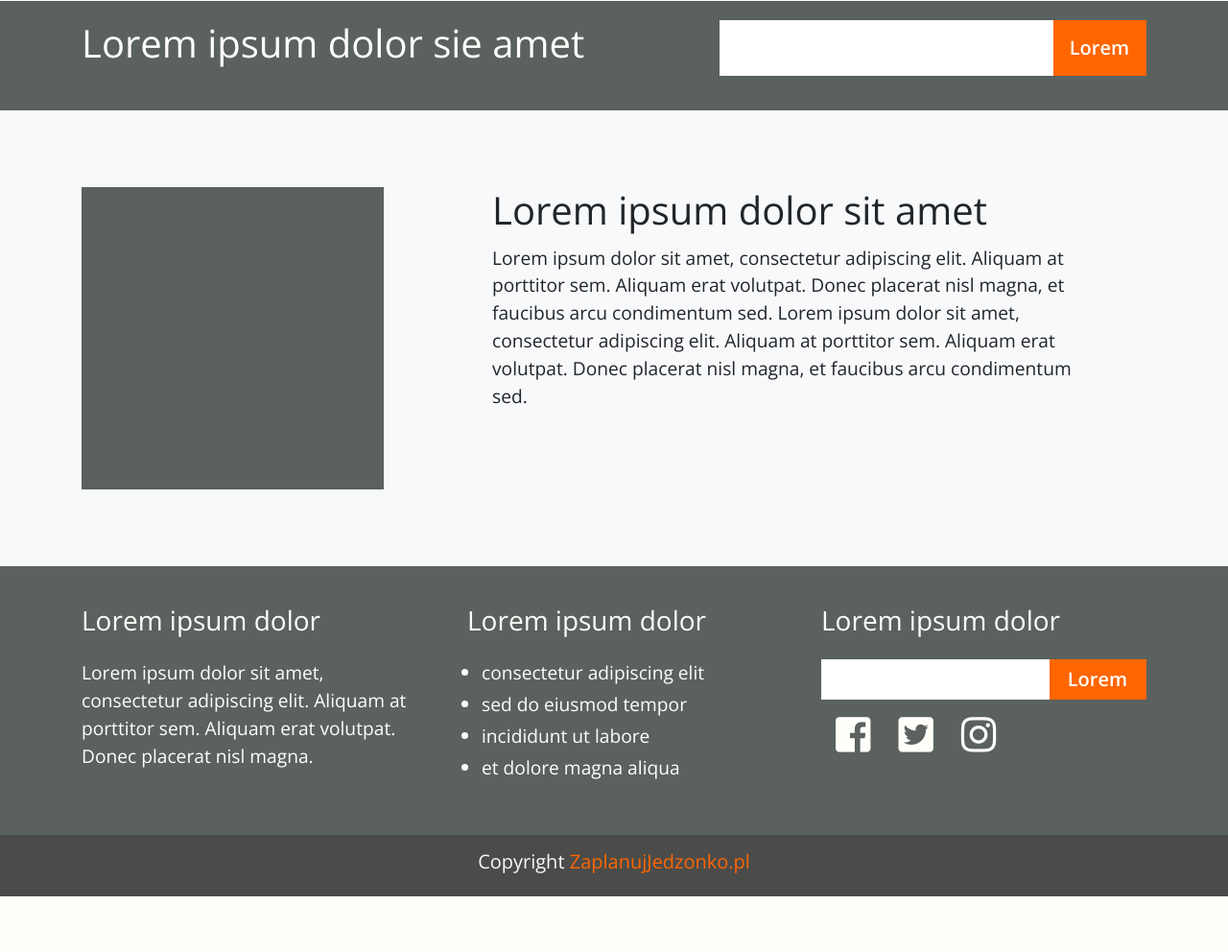
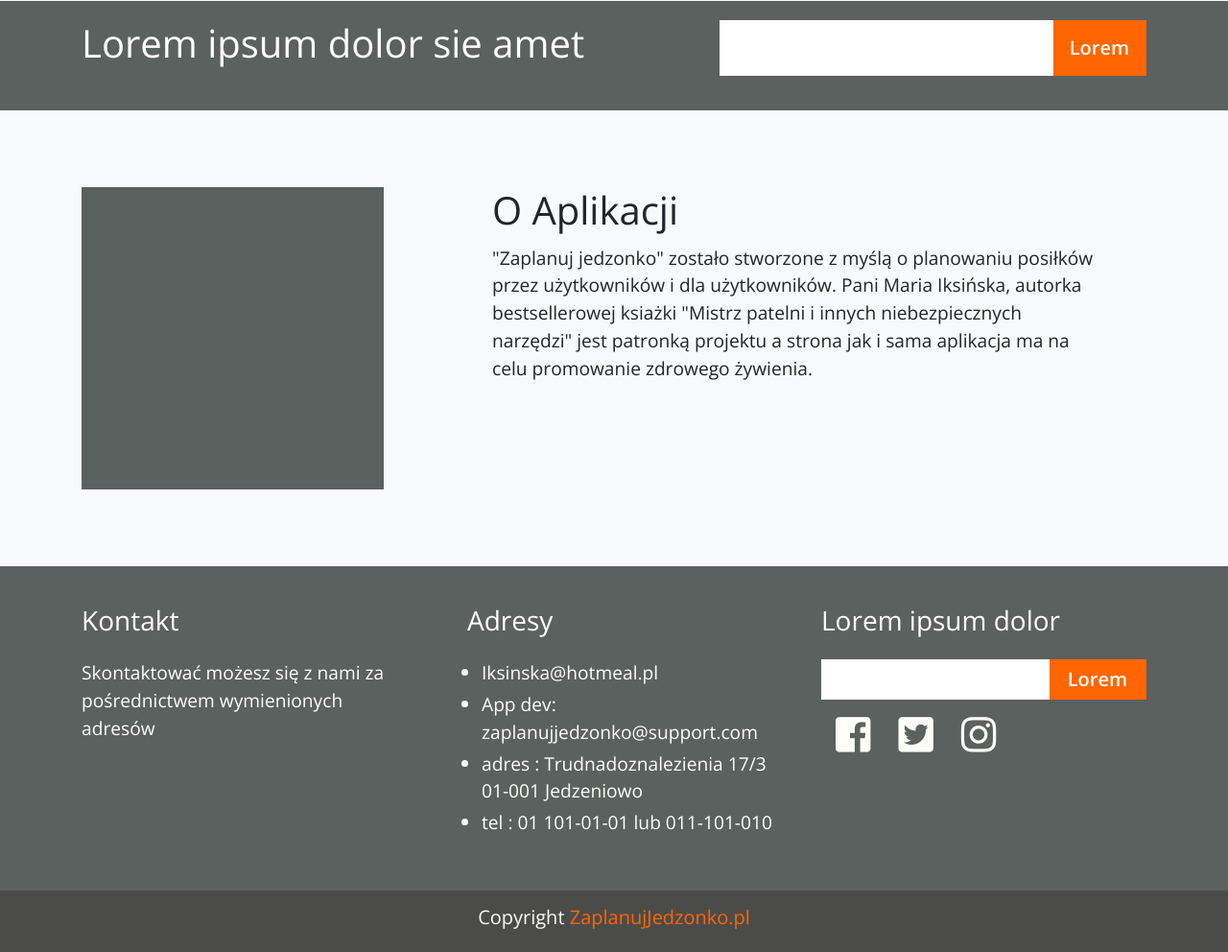
Before and after one commit to KarolinaK-14/scrum-lab, a Django app: template jedzonko/templates/index.html in a window 1280 px wide. Shown: the part 1265-2257 px from the top of the page at 96% size. Before the commit the page ends 2199 px from the top, so only its background shows below. Run offline with Django 3.2, Linux system fonts and the light colour scheme; the template is opened without the code that fills it, so the values that code supplies are empty; some libraries are stand-ins or nearby versions; some web fonts are replaced.

Commit message:
1.3_index_html_edit

```diff
--- a/jedzonko/templates/index.html
+++ b/jedzonko/templates/index.html
@@ -155,11 +155,11 @@
                 </div>
 
                 <div class="col-7 ml-4">
-                    <h1 class="pb-1">Lorem ipsum dolor sit amet</h1>
-                    <p>Lorem ipsum dolor sit amet, consectetur adipiscing elit. Aliquam at porttitor sem. Aliquam erat
-                        volutpat. Donec placerat nisl magna, et faucibus arcu condimentum sed. Lorem ipsum dolor sit
-                        amet, consectetur adipiscing elit. Aliquam at porttitor sem. Aliquam erat volutpat. Donec
-                        placerat nisl magna, et faucibus arcu condimentum sed.
+                    <h1 class="pb-1">O Aplikacji</h1>
+                    <p>"Zaplanuj jedzonko" zostało stworzone z myślą o planowaniu posiłków przez użytkowników
+                        i dla użytkowników. Pani Maria Iksińska, autorka bestsellerowej ksiażki "Mistrz patelni i
+                        innych niebezpiecznych narzędzi" jest patronką projektu a strona jak i sama aplikacja ma na celu
+                        promowanie zdrowego żywienia.
                     </p>
                 </div>
             </div>
@@ -170,16 +170,16 @@
         <div class="container">
             <div class="row">
                 <div class="col">
-                    <h3 class="mb-4">Lorem ipsum dolor</h3>
-                    <p>Lorem ipsum dolor sit amet, consectetur adipiscing elit. Aliquam at porttitor sem.  Aliquam erat volutpat. Donec placerat nisl magna.</p>
+                    <h3 class="mb-4">Kontakt</h3>
+                    <p>Skontaktować możesz się z nami za pośrednictwem wymienionych adresów</p>
                 </div>
                 <div class="col pl-4 ml-4">
-                    <h3 class="mb-4">Lorem ipsum dolor</h3>
+                    <h3 class="mb-4">Adresy</h3>
                     <ul class="container">
-                        <li>consectetur adipiscing elit</li>
-                        <li>sed do eiusmod tempor</li>
-                        <li>incididunt ut labore</li>
-                        <li>et dolore magna aliqua</li>
+                        <li>Iksinska@hotmeal.pl</li>
+                        <li>App dev: zaplanujjedzonko@support.com</li>
+                        <li>adres : Trudnadoznalezienia 17/3 01-001 Jedzeniowo</li>
+                        <li>tel : 01 101-01-01 lub 011-101-010</li>
                     </ul>
                 </div>
                 <div class="col">
```
